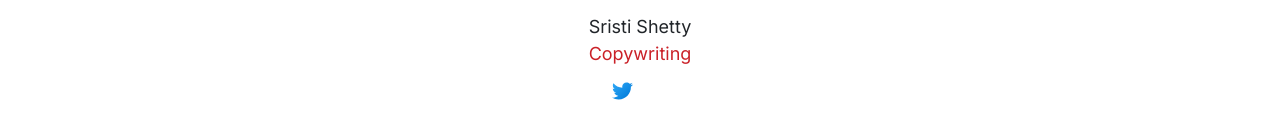
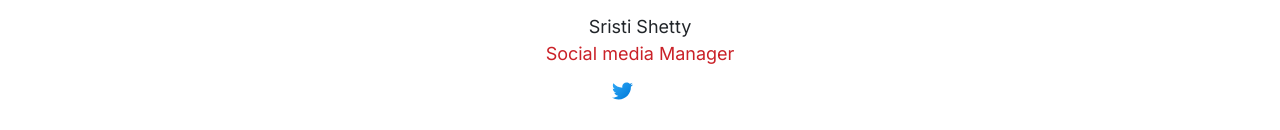
Before and after one commit to AdamShafiSyed/Spetrol, a React (Create React App) app: page /about in a window 1280 px wide. Shown: the part 2514-2644 px from the top of the page. Built offline with nearby package versions, Linux system fonts and the light colour scheme; some icons are missing.

Commit message:
Added chnages

```diff
--- a/src/pages/About/index.js
+++ b/src/pages/About/index.js
@@ -76,7 +76,7 @@ const About = () => {
         },
         {
             name: 'Sristi Shetty',
-            role: 'Copywriting',
+            role: 'Social media Manager',
             imgURL: Shrishti,
             twitterURL: 'https://twitter.com/?lang=en',
             InstaURL: 'https://www.instagram.com/?hl=en'
```
